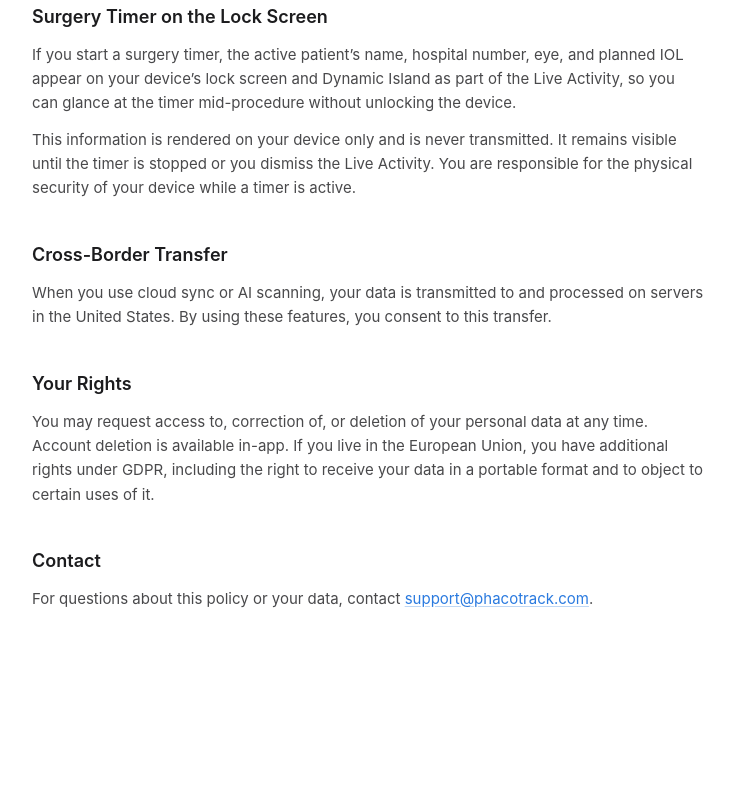
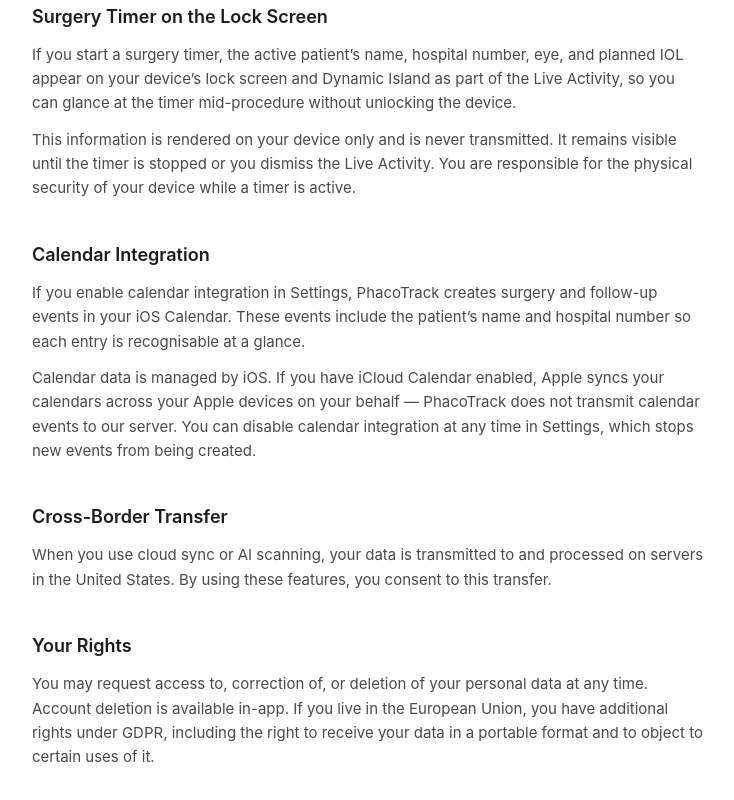
Before and after one commit to siradevv/phacotrack-landing, a Next.js app: page /privacy in a window 1280 px wide. Shown: the part 1360-2160 px from the top of the page, without its empty margins (272-1006 px from the left). Before the commit the page ends 2051 px from the top, so only its background shows below. Built offline with nearby package versions, Linux system fonts and the light colour scheme.

Commit message:
Privacy Policy: mirror iOS Calendar Integration disclosure
Lockstep mirror of PhacoTrack/Views/Settings/PrivacyPolicyView.swift.
Adds Calendar Integration section + bumps "Last updated" to
5 May 2026 to match iOS source-of-truth.

Co-Authored-By: Claude Opus 4.7 (1M context) <noreply@anthropic.com>

```diff
--- a/app/privacy/page.tsx
+++ b/app/privacy/page.tsx
@@ -28,7 +28,7 @@ export default function PrivacyPage() {
         <h1 className="text-3xl font-bold tracking-tight sm:text-4xl">
           Privacy Policy
         </h1>
-        <p className="mt-2 text-sm text-ink-muted">Last updated: 26 April 2026</p>
+        <p className="mt-2 text-sm text-ink-muted">Last updated: 5 May 2026</p>
 
         <div className="mt-10 space-y-10 text-[15px] leading-relaxed text-ink/80">
           <Section title="What We Collect">
@@ -124,6 +124,22 @@ export default function PrivacyPage() {
             </p>
           </Section>
 
+          <Section title="Calendar Integration">
+            <p>
+              If you enable calendar integration in Settings, PhacoTrack creates
+              surgery and follow-up events in your iOS Calendar. These events
+              include the patient&rsquo;s name and hospital number so each entry
+              is recognisable at a glance.
+            </p>
+            <p>
+              Calendar data is managed by iOS. If you have iCloud Calendar
+              enabled, Apple syncs your calendars across your Apple devices on
+              your behalf &mdash; PhacoTrack does not transmit calendar events
+              to our server. You can disable calendar integration at any time
+              in Settings, which stops new events from being created.
+            </p>
+          </Section>
+
           <Section title="Cross-Border Transfer">
             <p>
               When you use cloud sync or AI scanning, your data is transmitted to
```
